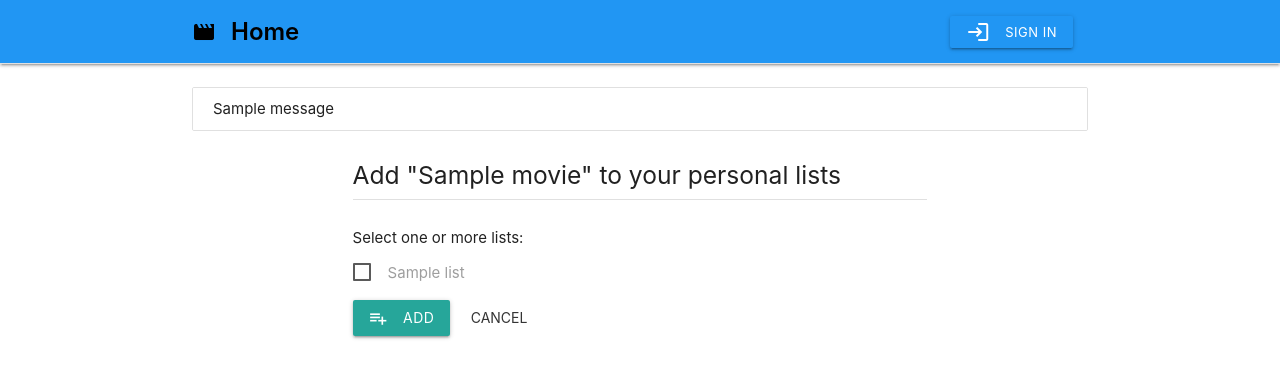
After one commit to SamielSami/MovieReview, a Django app: template imdb_clone/templates/choose_personal_list.html in a window 1280 px wide. The commit adds this page. Shown: the top 385 px of the page. Run offline with Django 3.2, Linux system fonts and the light colour scheme; the template is opened without the code that fills it: most values are stand-ins (such as "Sample title", 1, 10 or a date in 2020); one stand-in notice (Sample message) is shown; parts of the project's set-up code (start-up, migrations or seed data) failed here and were passed over; some libraries are stand-ins or nearby versions.

Commit message:
adding personal list changes

```diff
--- a/imdb_clone/templates/base.html
+++ b/imdb_clone/templates/base.html
@@ -62,6 +62,15 @@
   <div class="container">
     <div class="section">
 
+    {% if messages %}
+      <ul class="collection">
+        {% for message in messages %}
+          <li class="collection-item {{ message.tags }}">{{ message }}</li>
+        {% endfor %}
+      </ul>
+    {% endif %}
+
+
     {% block content %}
     {% endblock %}
 
--- /dev/null
+++ b/imdb_clone/templates/choose_personal_list.html
@@ -0,0 +1,27 @@
+{% extends 'base.html' %}
+{% load static %}
+
+{% block content %}
+<div class="row">
+	<div class="col s12 m8 offset-m2">
+		<h5>Add "{{ movie.Title }}" to your personal lists</h5>
+		<div class="divider"></div>
+		<form method="post" class="section">
+			{% csrf_token %}
+			<p>Select one or more lists:</p>
+			{% for l in lists %}
+			<p>
+				<label>
+					<input type="checkbox" name="list_ids" value="{{ l.id }}">
+					<span>{{ l.name }}</span>
+				</label>
+			</p>
+			{% empty %}
+			<p>You don't have any lists yet. <a href="{% url 'personal-lists' user.username %}">Create one</a>.</p>
+			{% endfor %}
+			<button type="submit" class="btn"><i class="material-icons left">playlist_add</i>Add</button>
+			<a href="{% url 'movie-details' movie.imdbID %}" class="btn-flat">Cancel</a>
+		</form>
+	</div>
+</div>
+{% endblock %}
```
